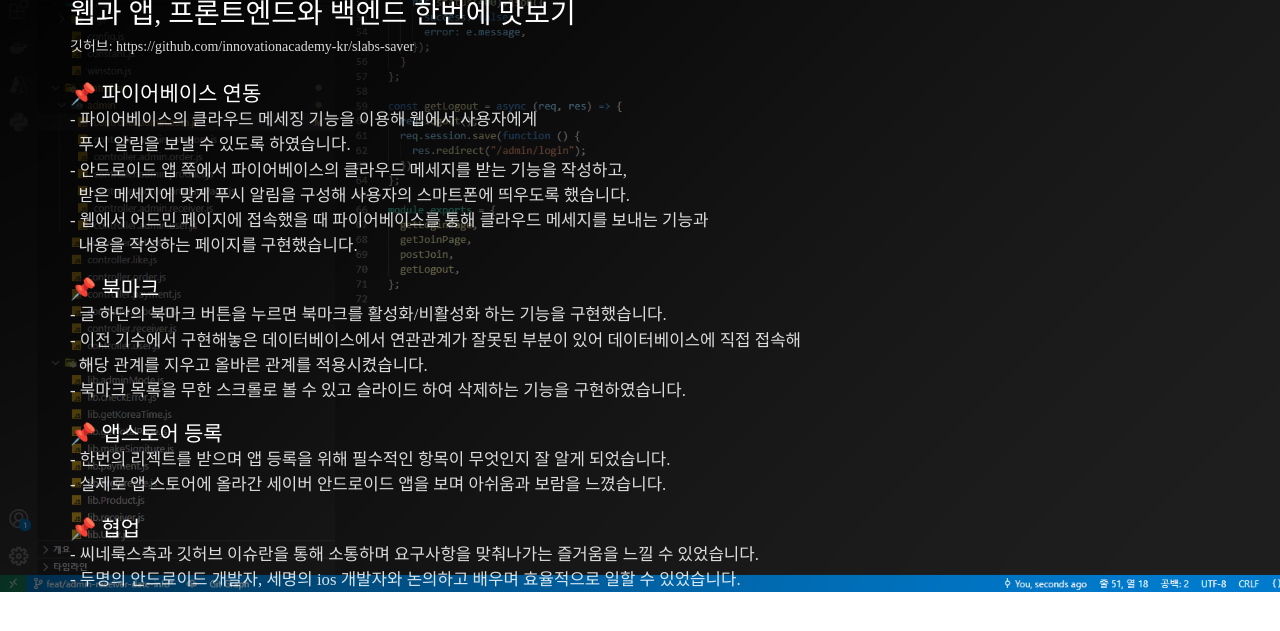
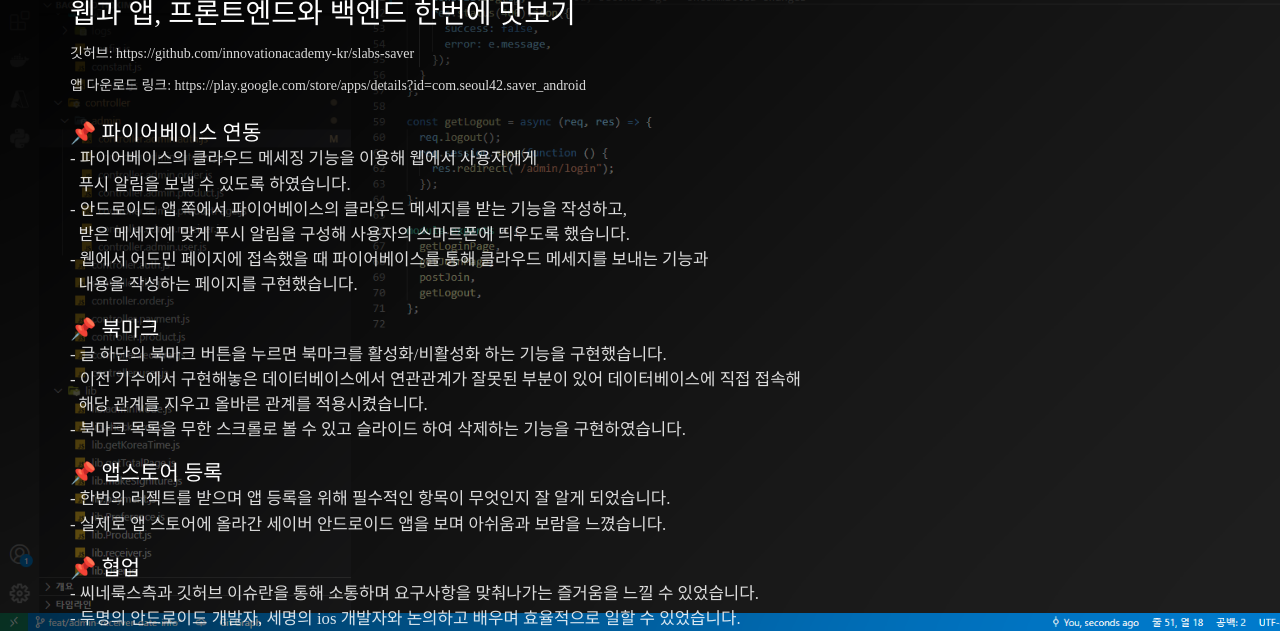
Before and after one commit to hokim2407/resume, a plain HTML site: page projects/project2.html in a window 1280 px wide. Shown: the part 220-851 px from the top of the page. Before the commit the page ends 812 px from the top, so only its background shows below. Drawn offline with nearby package versions, Linux system fonts and the light colour scheme; a web font is replaced by a local one.

Commit message:
feat: 링크 추가

```diff
--- a/projects/project2.html
+++ b/projects/project2.html
@@ -32,7 +32,7 @@
           <img class="icon" src="../images/icon/ejs.png"/>
           <img class="icon" src="../images/icon/github.png"/>
 		</div>
-        <div class="text-b2" style="margin-top: 0.5rem">
+        <div class="text-b2" style="margin: 0.5rem 0">
          웹과 앱, 프론트엔드와 백엔드 한번에 맛보기
 		  <br />
         </div>
@@ -40,6 +40,12 @@
           깃허브:
           <a href="https://github.com/innovationacademy-kr/slabs-saver">
             https://github.com/innovationacademy-kr/slabs-saver
+            </a>
+        </div>
+        <div class="text-r3 gray">
+          앱 다운로드 링크:
+          <a href="https://play.google.com/store/apps/details?id=com.seoul42.saver_android">
+            https://play.google.com/store/apps/details?id=com.seoul42.saver_android
             </a>
         </div>
 
```
Also changed, not shown: projects/project1.html (+1 -1 lines), projects/project3.html (+9 -1 lines).
